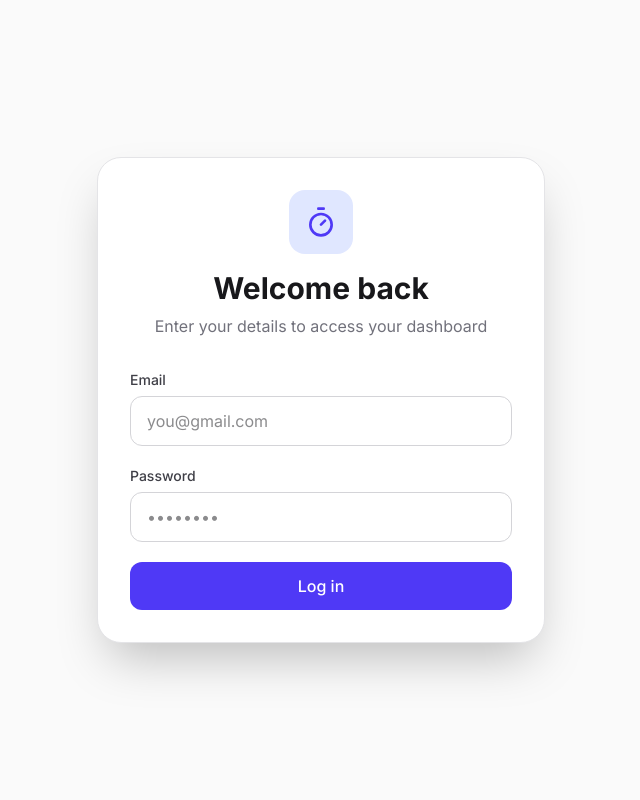
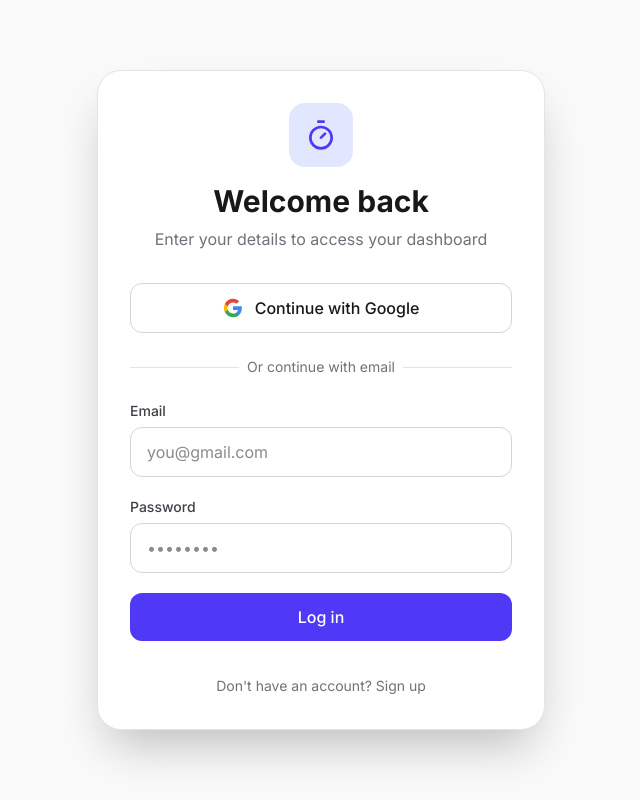
Before and after one commit to sowjithanumola/Focus-mate, a React (Vite) app: page /login in a window 1280 px wide. Shown: the whole page, without its empty margins (319-959 px from the left). Built offline with nearby package versions, Linux system fonts and the light colour scheme; no server answers.

Commit message:
feat(auth): Implement email/password signup and Google OAuth
Adds functionality for users to sign up with email and password, in addition to existing login. Integrates Google OAuth for a streamlined authentication experience.

```diff
--- a/src/pages/Auth.tsx
+++ b/src/pages/Auth.tsx
@@ -4,6 +4,7 @@
 import { motion } from 'motion/react';
 
 export function Auth() {
+  const [isLogin, setIsLogin] = useState(true);
   const [email, setEmail] = useState('');
   const [password, setPassword] = useState('');
   const [error, setError] = useState('');
@@ -27,6 +28,24 @@
     );
   }
 
+  const handleGoogleLogin = async () => {
+    if (!supabase) return;
+    setLoading(true);
+    setError('');
+    try {
+      const { error } = await supabase.auth.signInWithOAuth({
+        provider: 'google',
+        options: {
+          redirectTo: `${window.location.origin}/`
+        }
+      });
+      if (error) throw error;
+    } catch (err: any) {
+      setError(err.message);
+      setLoading(false);
+    }
+  };
+
   const handleSubmit = async (e: React.FormEvent) => {
     e.preventDefault();
     if (!supabase) return;
@@ -35,8 +54,14 @@
     setError('');
 
     try {
-      const { error } = await supabase.auth.signInWithPassword({ email, password });
-      if (error) throw error;
+      if (isLogin) {
+        const { error } = await supabase.auth.signInWithPassword({ email, password });
+        if (error) throw error;
+      } else {
+        const { error } = await supabase.auth.signUp({ email, password });
+        if (error) throw error;
+        alert('Check your email for the confirmation link!');
+      }
     } catch (err: any) {
       setError(err.message);
     } finally {
@@ -56,10 +81,10 @@
             <Timer className="w-8 h-8 text-indigo-600 dark:text-indigo-400" />
           </div>
           <h2 className="text-3xl font-bold text-zinc-900 dark:text-white">
-            Welcome back
+            {isLogin ? 'Welcome back' : 'Create an account'}
           </h2>
           <p className="text-zinc-500 mt-2">
-            Enter your details to access your dashboard
+            {isLogin ? 'Enter your details to access your dashboard' : 'Start managing your study time effectively'}
           </p>
         </div>
 
@@ -69,6 +94,41 @@
             <p>{error}</p>
           </div>
         )}
+
+        <button
+          onClick={handleGoogleLogin}
+          disabled={loading}
+          className="w-full mb-6 py-3 px-4 bg-white dark:bg-zinc-800 border border-zinc-300 dark:border-zinc-700 hover:bg-zinc-50 dark:hover:bg-zinc-700 text-zinc-900 dark:text-white rounded-xl font-medium transition-colors disabled:opacity-50 disabled:cursor-not-allowed flex items-center justify-center gap-3"
+        >
+          <svg className="w-5 h-5" viewBox="0 0 24 24">
+            <path
+              d="M22.56 12.25c0-.78-.07-1.53-.2-2.25H12v4.26h5.92c-.26 1.37-1.04 2.53-2.21 3.31v2.77h3.57c2.08-1.92 3.28-4.74 3.28-8.09z"
+              fill="#4285F4"
+            />
+            <path
+              d="M12 23c2.97 0 5.46-.98 7.28-2.66l-3.57-2.77c-.98.66-2.23 1.06-3.71 1.06-2.86 0-5.29-1.93-6.16-4.53H2.18v2.84C3.99 20.53 7.7 23 12 23z"
+              fill="#34A853"
+            />
+            <path
+              d="M5.84 14.09c-.22-.66-.35-1.36-.35-2.09s.13-1.43.35-2.09V7.07H2.18C1.43 8.55 1 10.22 1 12s.43 3.45 1.18 4.93l2.85-2.22.81-.62z"
+              fill="#FBBC05"
+            />
+            <path
+              d="M12 5.38c1.62 0 3.06.56 4.21 1.64l3.15-3.15C17.45 2.09 14.97 1 12 1 7.7 1 3.99 3.47 2.18 7.07l3.66 2.84c.87-2.6 3.3-4.53 6.16-4.53z"
+              fill="#EA4335"
+            />
+          </svg>
+          Continue with Google
+        </button>
+
+        <div className="relative mb-6">
+          <div className="absolute inset-0 flex items-center">
+            <div className="w-full border-t border-zinc-200 dark:border-zinc-800"></div>
+          </div>
+          <div className="relative flex justify-center text-sm">
+            <span className="px-2 bg-white dark:bg-zinc-900 text-zinc-500">Or continue with email</span>
+          </div>
+        </div>
 
         <form onSubmit={handleSubmit} className="space-y-5">
           <div>
@@ -99,9 +159,18 @@
             disabled={loading}
             className="w-full py-3 px-4 bg-indigo-600 hover:bg-indigo-700 text-white rounded-xl font-medium transition-colors disabled:opacity-50 disabled:cursor-not-allowed"
           >
-            {loading ? 'Please wait...' : 'Log in'}
+            {loading ? 'Please wait...' : (isLogin ? 'Log in' : 'Sign up')}
           </button>
         </form>
+
+        <div className="mt-8 text-center">
+          <button
+            onClick={() => setIsLogin(!isLogin)}
+            className="text-sm text-zinc-500 hover:text-zinc-800 dark:hover:text-zinc-200 transition-colors"
+          >
+            {isLogin ? "Don't have an account? Sign up" : "Already have an account? Log in"}
+          </button>
+        </div>
       </motion.div>
     </div>
   );
```
